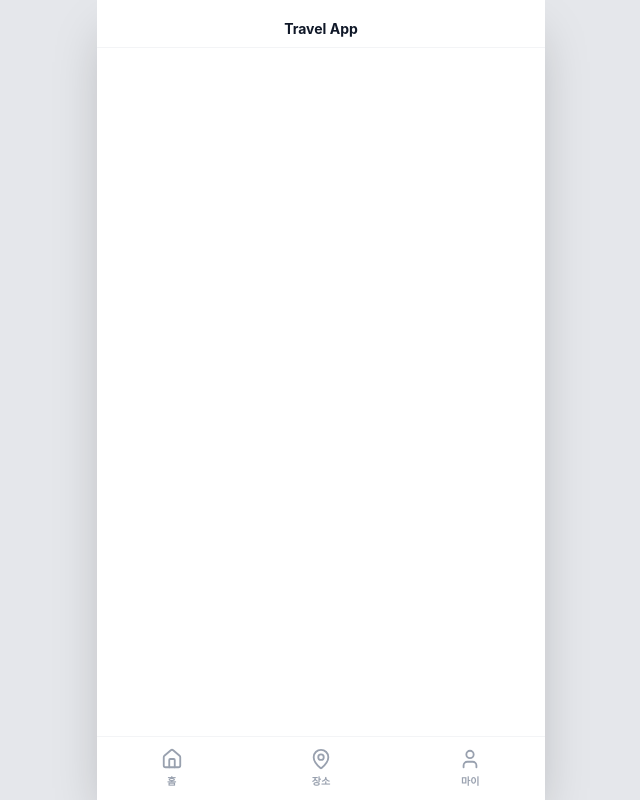
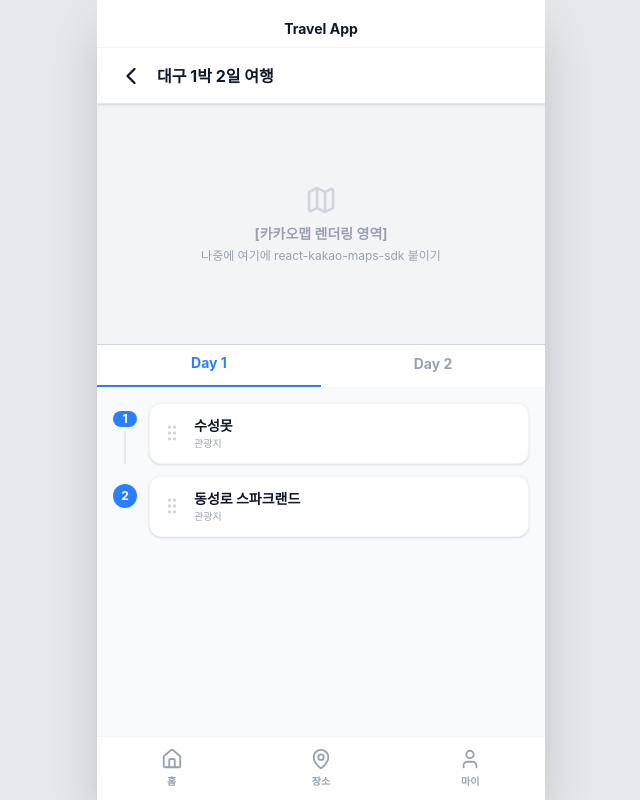
Before and after one commit to junha2020/travel_app_front, a React (Vite) app: page /editor in a window 1280 px wide. Before the commit this address had no page. Shown: the whole page, without its empty margins (319-959 px from the left). Built offline with nearby package versions, Linux system fonts and the light colour scheme.

Commit message:
made schedule page & store file

```diff
--- a/src/App.tsx
+++ b/src/App.tsx
@@ -3,7 +3,10 @@ import HomePage from "./pages/HomePage";
 import PlacesListPage from "./pages/PlacesListPage";
 import LoginPage from "./pages/LoginPage";
 import RegisterPage from "./pages/RegisterPage";
+import PlaceDetailPage from "./pages/PlaceDetailPage";
 import { Routes, Route } from "react-router-dom";
+import MySchedulePage from "./pages/MySchedulePage";
+import PlanEditorPage from "./pages/PlanEditorPage";
 
 function App() {
   return (
@@ -18,6 +21,9 @@ function App() {
             <Route path="/places" element={<PlacesListPage />} />
             <Route path="/login" element={<LoginPage />} />
             <Route path="/register" element={<RegisterPage />} />
+            <Route path="/detail" element={<PlaceDetailPage />} />
+            <Route path="/schedule" element={<MySchedulePage />} />
+            <Route path="/editor" element={<PlanEditorPage />} />
           </Routes>
         </main>
         <Navbar />
--- a/src/pages/MySchedulePage.tsx
+++ b/src/pages/MySchedulePage.tsx
@@ -1,4 +1,4 @@
-import { ChevronLeft } from "lucide-react";
+import { Calendar, ChevronLeft, Trash2 } from "lucide-react";
 
 const MySchedulePage = ({ navigate }: any) => {
   return (
@@ -12,6 +12,50 @@ const MySchedulePage = ({ navigate }: any) => {
         </button>
         <span className="text-base font-bold ml-2">내 여행 배낭</span>
       </div>
+
+      <div className="flex-1 overflow-y-auto p-4 pb-24">
+        <h2 className="text-lg font-bold mb-4">
+          찜한 장소 <span className="text-blue-500">2</span>
+        </h2>
+        <div className="flex flex-col gap-3">
+          {/* 목업 데이터 1 */}
+          <div className="bg-white rounded-xl shadow-sm border border-gary-100 p-4 flex gap-4 items-center">
+            <div className="w-12 h-12 bg-blue-50 rounded-lg flex items-center justify-center text-2xl">
+              🦆
+            </div>
+            <div className="flex-1">
+              <h3 className="font-bold text-gray-900">수성못</h3>
+              <p className="text-xs text-gray-500">대구광역시 수성구</p>
+            </div>
+            <button className="text-gray-300 hover:text-red-500 p-2">
+              <Trash2 size={18} />
+            </button>
+          </div>
+
+          {/* 목업 데이터 2 */}
+          <div className="bg-white rounded-xl shadow-sm border border-gray-100 p-4 flex gap-4 items-center">
+            <div className="w-12 h-12 bg-red-50 rounded-lg flex items-center justify-center text-2xl">
+              🎡
+            </div>
+            <div className="flex-1">
+              <h3 className="font-bold text-gray-900">동성로 스파크랜드</h3>
+              <p className="text-xs text-gray-500">대구광역시 중구</p>
+            </div>
+            <button className="text-gray-300 hover:text-red-500 p-2">
+              <Trash2 size={18} />
+            </button>
+          </div>
+        </div>
+      </div>
+
+      <div className="absolute bottom-0 w-full bg-white border-t border-gray-100 p-4 pb-6">
+        <button
+          onClick={() => navigate("editor")}
+          className="w-full bg-gray-900 text-white font-bold rounded-xl py-4 flex justify-center items-center gap-2 active:scale-[0.98]"
+        >
+          <Calendar size={20} />이 장소들로 일정 짜기
+        </button>
+      </div>
     </div>
   );
 };
--- /dev/null
+++ b/src/pages/PlanEditorPage.tsx
@@ -0,0 +1,86 @@
+import { ChevronLeft, GripVertical, MapIcon } from "lucide-react";
+
+const PlanEditorPage = ({ navigate }: any) => {
+  return (
+    <div className="flex flex-col h-full bg-white relative">
+      <div className="flex items-center h-14 px-4 border-b border-gray-200 bg-white shrink-0 z-20 shadow-sm">
+        <button
+          onClick={() => navigate("schedule")}
+          className="text-gray-900 p-1 rounded-full"
+        >
+          <ChevronLeft size={28} />
+        </button>
+        <span className="text-base font-bold ml-2">대구 1박 2일 여행</span>
+      </div>
+
+      {/* 지도 영역 */}
+      <div className="h-[35%] bg-gray-200 relative shrink-0 border-b border-gray-300">
+        <div className="absolute inset-0 flex flex-col items-center justify-center text-gray-400 font-bold text-sm bg-gray-100">
+          <MapIcon size={32} className="mb-2 text-gray-300" />
+          [카카오맵 렌더링 영역]
+          <span className="text-xs font-normal mt-1">
+            나중에 여기에 react-kakao-maps-sdk 붙이기
+          </span>
+        </div>
+      </div>
+
+      {/* 일정 편접 영역 */}
+      <div className="flex-1 flex flex-col overflow-hidden bg-gray-50">
+        {/* Day */}
+        <div className="flex bg-white border- border-gray-200 shrink-0 px2- pt-2">
+          <button className="flex-1 pb-3 text-sm font-bold text-blue-500 border-b-2 border-blue-500">
+            Day 1
+          </button>
+          <button className="flex-1 pb-3 text-sm font-bold text-gray-400">
+            Day 2
+          </button>
+        </div>
+
+        {/* 일정 리스트. 여기에 dnd-kit 들어감 */}
+        <div className="flex-1 overflow-y-auto p-4 flex flex-col gap-3 pb-20">
+          {/* 타임라인 */}
+          <div className="flex items-stretch gap-3">
+            <div className="flex flex-col items-center w-6 shrink-0 mt-2">
+              <div className="w-6 h-6 rounded-full bg-blue-500 text-white text-xs font-bold flex items-center justify-center">
+                1
+              </div>
+              <div className="w-0.5 bg-gray-200 h-full mt-1"></div>
+            </div>
+
+            <div className="flex-1 bg-white rounded-xl shadow-sm border border-gray-100 p-3 flex items-center gap-3">
+              <GripVertical
+                size={20}
+                className="text-gray-300 cursor-grab active:cursor-grabbing"
+              />
+              <div>
+                <h4 className="font-bold text-sm">수성못</h4>
+                <p className="text-[10px] text-gray-400">관광지</p>
+              </div>
+            </div>
+          </div>
+
+          <div className="flex items-stretch gap-3">
+            <div className="flex flex-col items-center w-6 shrink-0 mt-2">
+              <div className="w-6 h-6 rounded-full bg-blue-500 text-white text-xs font-bold flex items-center justify-center">
+                2
+              </div>
+            </div>
+
+            <div className="flex-1 bg-white rounded-xl shadow-sm border border-gray-100 p-3 flex items-center gap-3">
+              <GripVertical
+                size={20}
+                className="text-gray-300 cursor-grab active:cursor-grabbing"
+              />
+              <div>
+                <h4 className="font-bold text-sm">동성로 스파크랜드</h4>
+                <p className="text-[10px] text-gray-400">관광지</p>
+              </div>
+            </div>
+          </div>
+        </div>
+      </div>
+    </div>
+  );
+};
+
+export default PlanEditorPage;
--- /dev/null
+++ b/src/store/usePlanStore.ts
@@ -0,0 +1,33 @@
+import { create } from "zustand";
+import { persist } from "zustand/middleware";
+
+interface PlanItem {
+  id: string;
+  name: string;
+  category: string;
+}
+
+interface PlanState {
+  // 아이템 배열
+  planItems: PlanItem[];
+  // 배열 통째로 바꿀 때
+  setPlanItems: (items: PlanItem[]) => void;
+  // 아이템 하나 추가할 때
+  addPlanItem: (item: PlanItem) => void;
+}
+
+const usePlanStore = create<PlanState>()(
+  persist(
+    (set) => ({
+      planItems: [],
+      setPlanItems: (items) => set({ planItems: items }),
+      addPlanItem: (item) =>
+        set((state) => ({ planItems: [...state.planItems, item] })),
+    }),
+    {
+      name: "plan-storage",
+    },
+  ),
+);
+
+export default usePlanStore;
```
